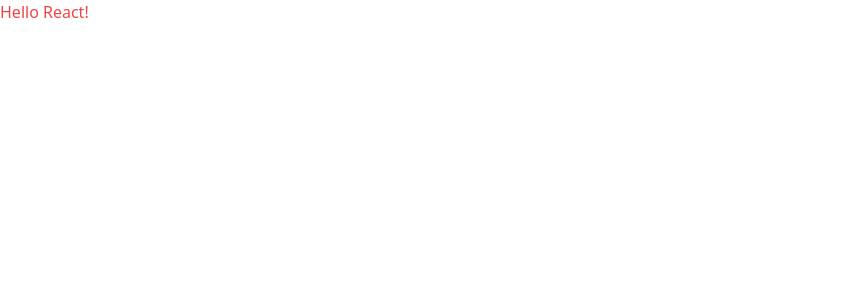
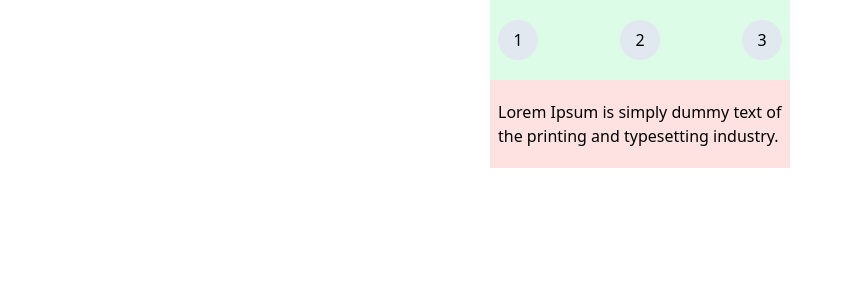
Before and after one commit to Grewal009/steps-component, a React (Create React App) app: page / in a window 1280 px wide. Shown: the top 300 px of the page, without its empty margins (0-852 px from the left). Built offline with nearby package versions, Linux system fonts and the light colour scheme.

Commit message:
steps created

```diff
--- a/public/index.html
+++ b/public/index.html
@@ -24,7 +24,7 @@
       work correctly both with client-side routing and a non-root public URL.
       Learn how to configure a non-root public URL by running `npm run build`.
     -->
-    <title>React App</title>
+    <title>Steps-Component</title>
   </head>
   <body>
     <noscript>You need to enable JavaScript to run this app.</noscript>
--- a/src/App.js
+++ b/src/App.js
@@ -1,7 +1,26 @@
 const App = () => {
   return (
     <div>
-      <h1 className="text-red-500">Hello React!</h1>
+      <div className="w-[300px] m-auto flex flex-col items-center bg-red-100">
+        {/**Steps */}
+        <div className=" px-2 py-5 w-[300px] flex justify-between bg-green-100">
+          <div className="w-10 h-10 bg-slate-200 flex justify-center items-center rounded-full">
+            1
+          </div>
+          <div className="w-10 h-10 bg-slate-200 flex justify-center items-center rounded-full">
+            2
+          </div>
+          <div className="w-10 h-10 bg-slate-200 flex justify-center items-center rounded-full">
+            3
+          </div>
+        </div>
+
+        {/**Message */}
+        <p className="mx-2 my-5">
+          Lorem Ipsum is simply dummy text of the printing and typesetting
+          industry.
+        </p>
+      </div>
     </div>
   );
 };
```
